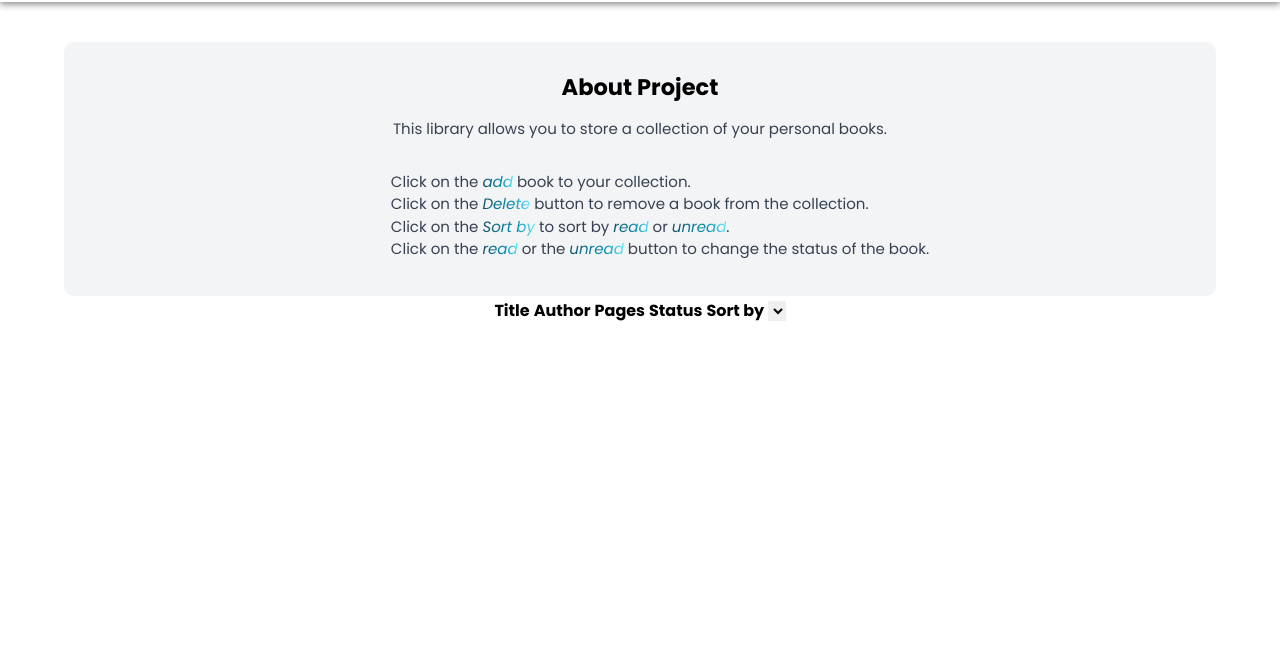
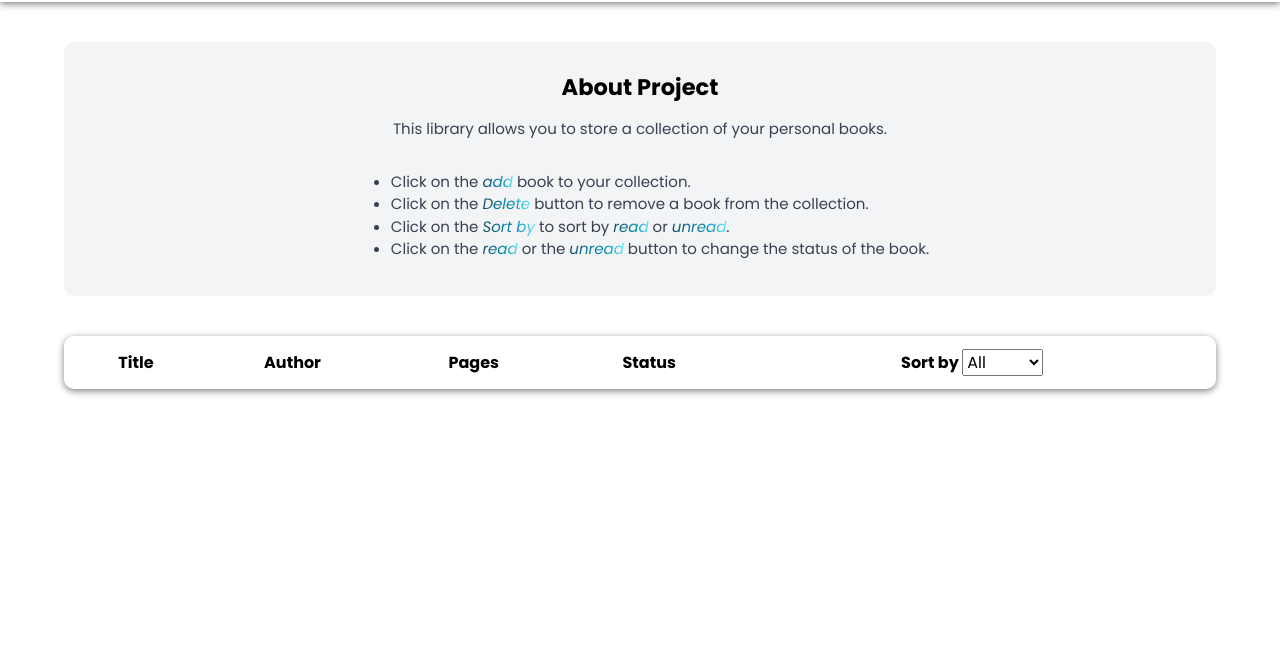
Before and after one commit to Heart-n-Soul/personal-library, a website: page index.html in a window 1280 px wide. Shown: the part 89-740 px from the top of the page. Drawn offline with nearby package versions, Linux system fonts and the light colour scheme.

Commit message:
add style for table wrapper

```diff
--- a/style.css
+++ b/style.css
@@ -84,7 +84,6 @@
 }
 
 .info-div-wrapper li{
-    list-style-type: none;
     color: var(--cl-light-blk);
 }
 
@@ -95,18 +94,28 @@ em{
     -webkit-background-clip: text;
     -webkit-text-fill-color: transparent;}
 
-select {
+
+#dataTable{
+  width: 90%;
+  margin-top: 40px;
+
+  border-radius: 10px;
+  padding: 10px;
+  margin-bottom: 50px;
+  box-shadow: var(--box-shadow-blk);
+}
+/* select {
   width: 18px;
   height: 20px;
   outline: none;
   border: none;
-}
+} */
 
-select:focus {
+/* select:focus {
   box-shadow: 0 0 5px rgba(0, 123, 255, 0.5);
-}
+} */
 
-select option {
+/* select option {
   position: absolute;
   box-sizing: border-box;
   padding: 5px;
@@ -114,7 +123,7 @@ select option {
   border-style: solid;
 
   border-radius: 20px;
-}
+} */
 
 .footer {
   font-size: 0.92rem;
```
